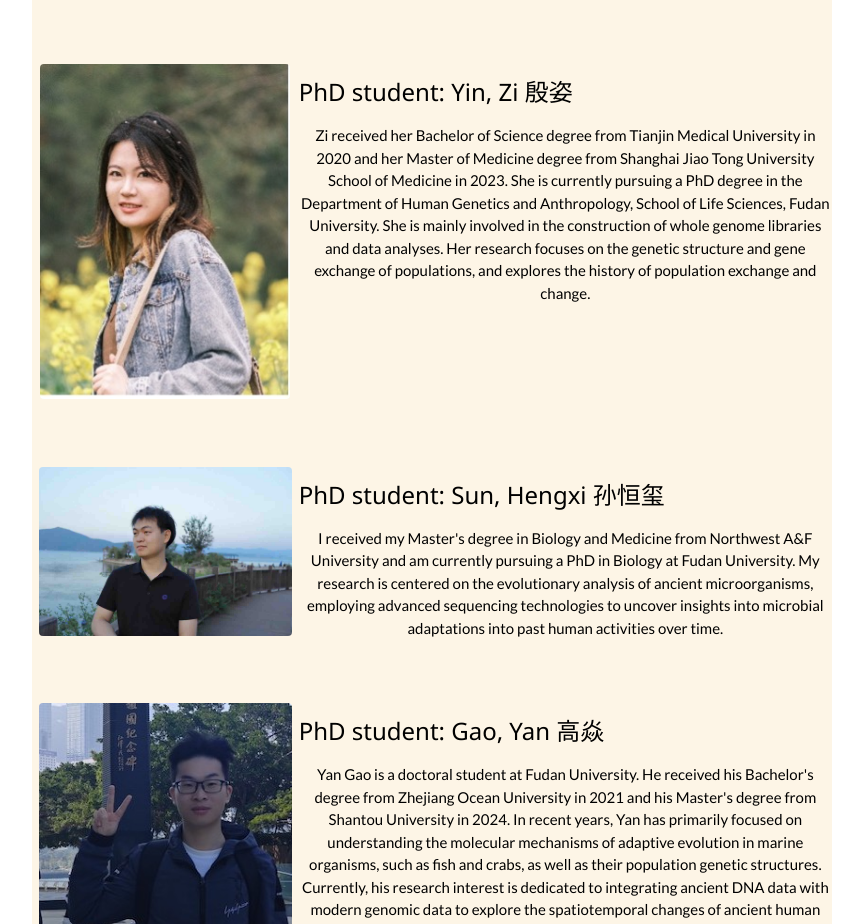
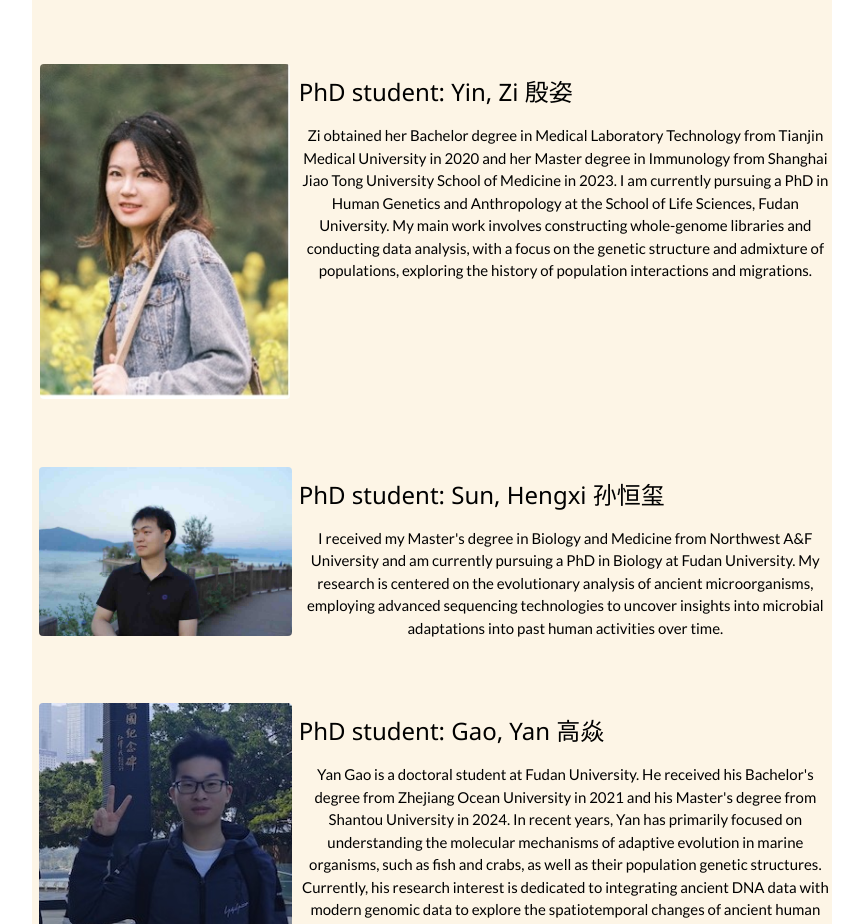
Before and after one commit to wangke16/wangke16.github.io, a plain HTML site: page index.html in a window 1280 px wide. Shown: the part 2286-3210 px from the top of the page, without its empty margins (208-1071 px from the left). Drawn offline with nearby package versions, Linux system fonts and the light colour scheme.

```diff
--- a/index.html
+++ b/index.html
@@ -143,7 +143,7 @@ body {font-family: "Lato", sans-serif}
         <div class="w3-medium">
           <h3 class="w3 w3-left">PhD student: Yin, Zi 殷姿 </h3><br><br></p>
           <p class="w3-medium">
-            Zi received her Bachelor of Science degree from Tianjin Medical University in 2020 and her Master of Medicine degree from Shanghai Jiao Tong University School of Medicine in 2023. She is currently pursuing a PhD degree in the Department of Human Genetics and Anthropology, School of Life Sciences, Fudan University. She is mainly involved in the construction of whole genome libraries and data analyses. Her research focuses on the genetic structure and gene exchange of populations, and explores the history of population exchange and change.
+            Zi obtained her Bachelor degree in Medical Laboratory Technology from Tianjin Medical University in 2020 and her Master degree in Immunology from Shanghai Jiao Tong University School of Medicine in 2023. I am currently pursuing a PhD in Human Genetics and Anthropology at the School of Life Sciences, Fudan University. My main work involves constructing whole-genome libraries and conducting data analysis, with a focus on the genetic structure and admixture of populations, exploring the history of population interactions and migrations.
           </p>
         </div>
       </div>
```
